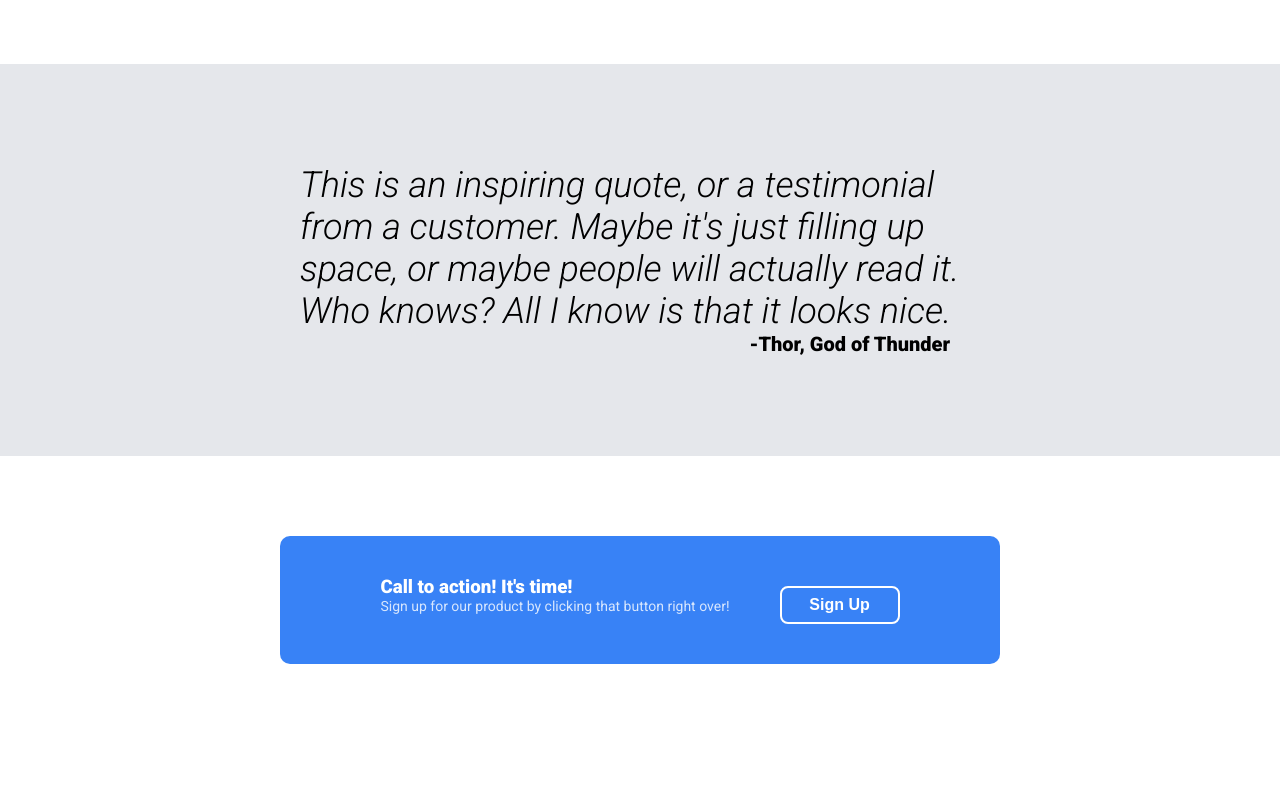
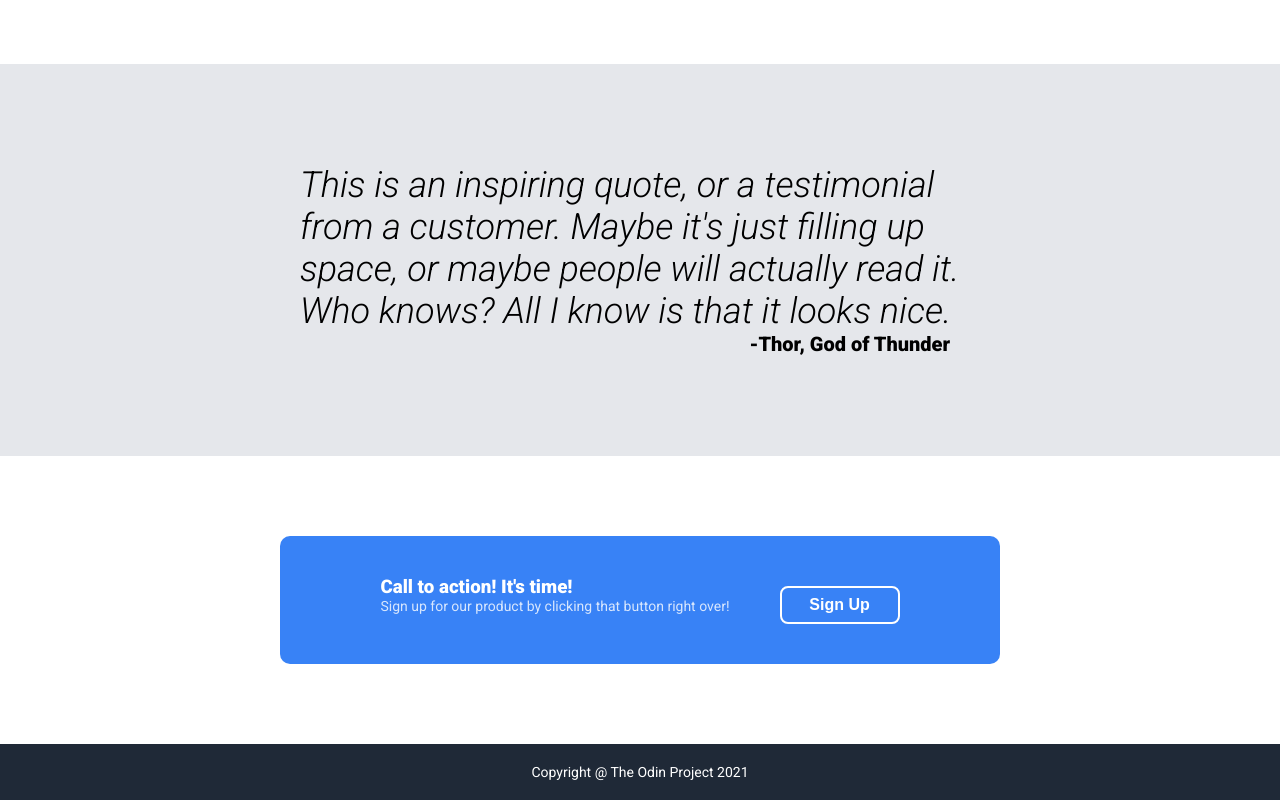
Before and after one commit to hmac100/LandingPage, a plain HTML site: page index.html in a window 1280 px wide. Shown: the part 839-1639 px from the top of the page. Before the commit the page ends 1583 px from the top, so only its background shows below. Drawn offline with Linux system fonts and the light colour scheme.

Commit message:
Add Footer

```diff
--- a/style.css
+++ b/style.css
@@ -219,3 +219,11 @@ padding:40px 100px;
 .btn.outline {
   border: 2px solid #fff;
 }
+
+/* FOOTER */
+
+.footer {
+  text-align: center;
+  padding: 20px;
+  font-size: 14px;
+}
```
Also changed, not shown: index.html (+2 -2 lines).
